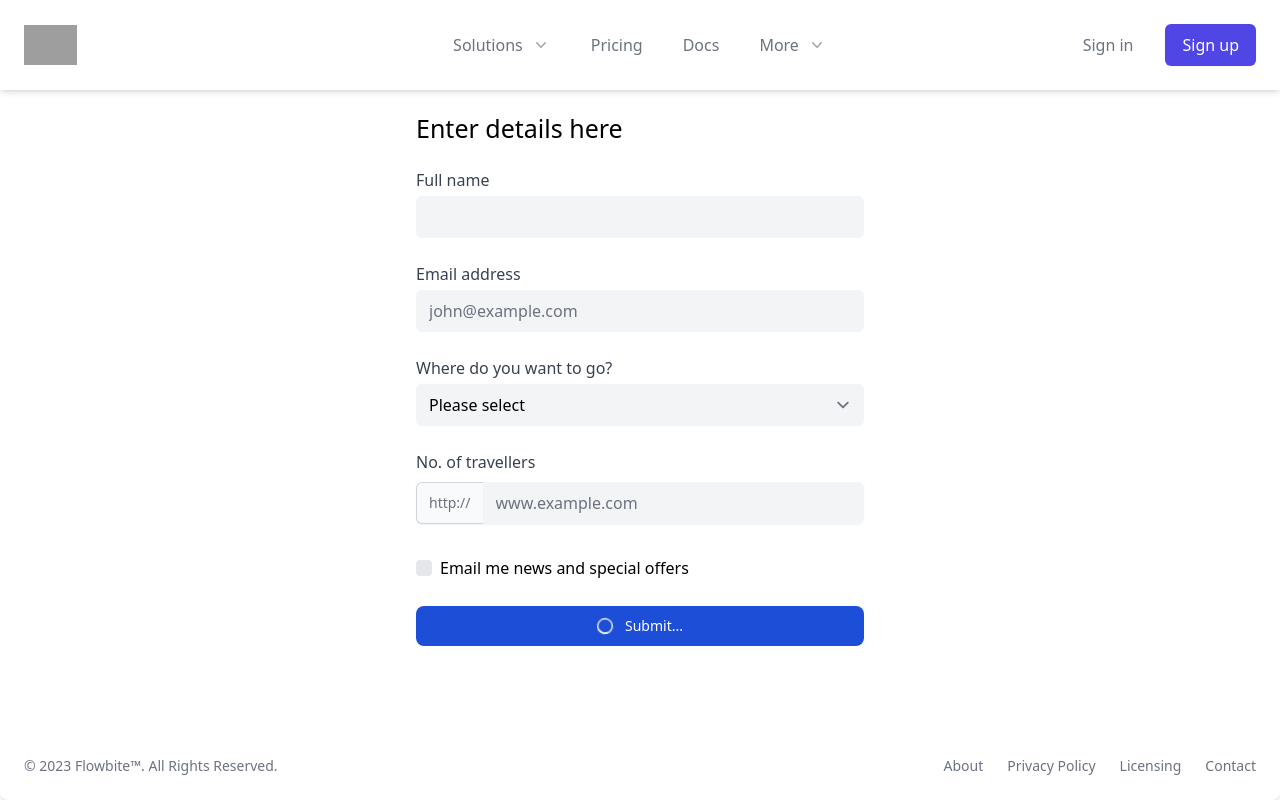
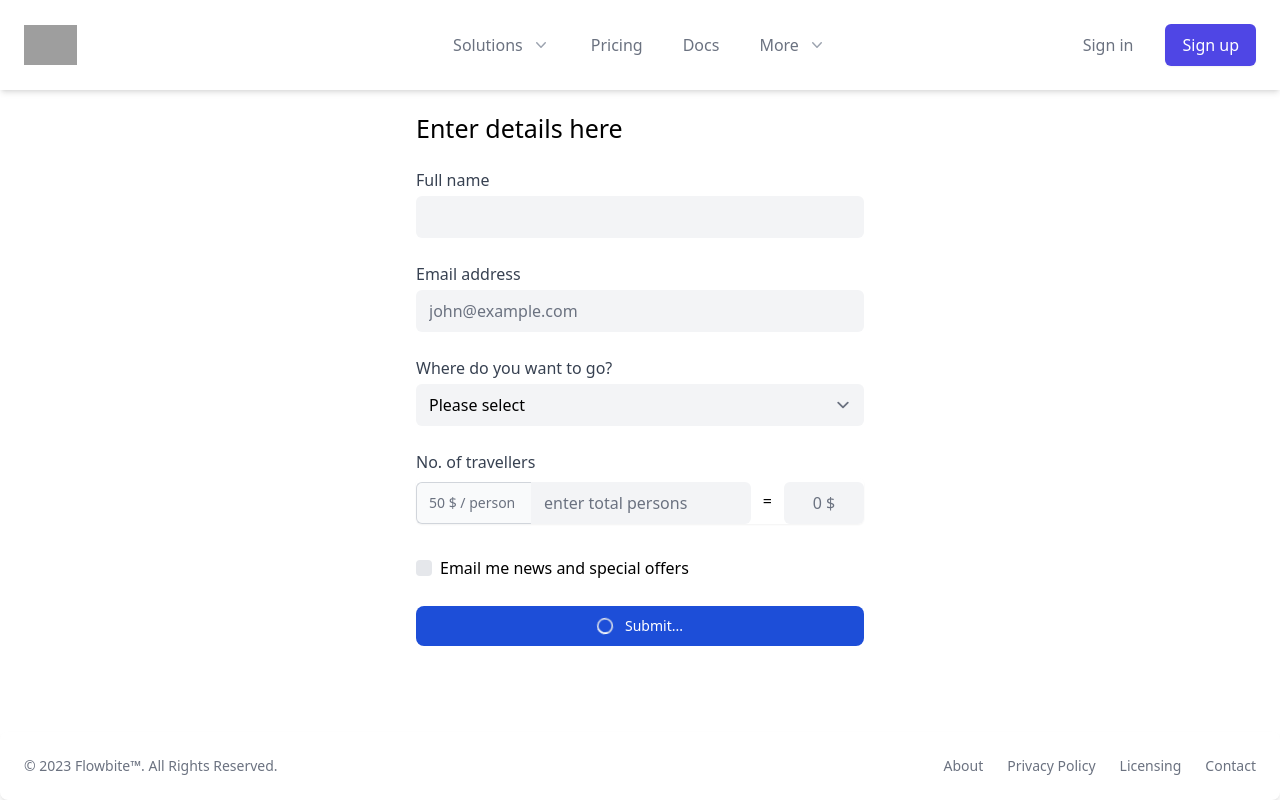
Before and after one commit to nynrathod/SpaceX, a React (Vite) app in the folder client/: page / in a window 1280 px wide. Built offline with nearby package versions, Linux system fonts and the light colour scheme; grey boxes are pictures that could not be loaded.

Commit message:
Home page updated

```diff
--- a/client/src/pages/Home.tsx
+++ b/client/src/pages/Home.tsx
@@ -1,46 +1,118 @@
-import React from 'react';
-
+import React, { useState } from 'react';
+import { useForm } from "react-hook-form";
 import Header from '../components/Header';
 import Footer from '../components/Footer';
 import Layout from '../components/Layout/Layout';
+import axios from 'axios';
+import { useNavigate } from "react-router-dom";
+
+interface IFormInputs {
+	fullName: string
+	email: string
+	whereDoYou: string
+	noTraveller: string
+}
 
 function Home() {
+
+	const navigate = useNavigate();
+	const [totalBudget, setTotalBudget] = useState('')
+	const { register, handleSubmit, setError, formState: { errors } } = useForm<IFormInputs>();
+
+	const onSubmit = (formData: any) => {
+		// console.log(formData)
+		axios.post('http://localhost:3000/api/form/submitForm', formData)
+			.then(function (response) {
+				// console.log(response);
+				navigate("/form-info", { state: { uid: response.data } });
+			})
+			.catch(function (error) {
+				console.log(error);
+			});
+	}
+
+	function budgetHandler(e: any) {
+		setTotalBudget(e.target.value)
+		console.log(e.target.value)
+	}
+
+	console.log(errors)
 	return (
 		<Layout>
 			<div className="m-auto max-w-md mt-[20px]">
 				<h3 className="text-[25px] mb-[20px]">Enter details here</h3>
+				<form onSubmit={handleSubmit(onSubmit)}>
 					<div className="grid grid-cols-1 gap-6">
 						<label className="block">
 							<span className="text-gray-700">Full name</span>
-						<input type="text" className="mt-1 block w-full rounded-md bg-gray-100 border-transparent focus:border-gray-500 focus:bg-white focus:ring-0" placeholder="" />
+							<input
+								type="text"
+								className="mt-1 block w-full rounded-md bg-gray-100 border-transparent focus:border-gray-500 focus:bg-white focus:ring-0"
+								placeholder=""
+								{...register("fullName", {
+									required: "This field is required",
+								})}
+							/>
+							{errors.fullName && <span className="text-red-800 text-[11px]">{errors.fullName.message}</span>}
 						</label>
 						<label className="block">
 							<span className="text-gray-700">Email address</span>
-						<input type="email" className="mt-1 block w-full rounded-md bg-gray-100 border-transparent focus:border-gray-500 focus:bg-white focus:ring-0" placeholder="john@example.com" />
+							<input
+								type="email"
+								className="mt-1 block w-full rounded-md bg-gray-100 border-transparent focus:border-gray-500 focus:bg-white focus:ring-0"
+								placeholder="john@example.com"
+								{...register("email", {
+									required: "required",
+									pattern: {
+										value: /\S+@\S+\.\S+/,
+										message: "Please enter valid email"
+									},
+								})}
+							/>
+							{errors.email && <span className="text-red-800 text-[11px]">{errors.email.message}</span>}
 						</label>
 						<label className="block">
 							<span className="text-gray-700">Where do you want to go? </span>
-						<select className="block w-full mt-1 rounded-md bg-gray-100 border-transparent focus:border-gray-500 focus:bg-white focus:ring-0">
+							<select
+								className="block w-full mt-1 rounded-md bg-gray-100 border-transparent focus:border-gray-500 focus:bg-white focus:ring-0"
+								{...register("whereDoYou", {
+									required: "This field is required",
+								})}
+							>
 								<option disabled selected>Please select</option>
 								<option value="India">India</option>
 								<option value="Africa">Africa</option>
 								<option value="Europe">Europe</option>
 							</select>
+							{errors.whereDoYou && <span className="text-red-800 text-[11px]">{errors.whereDoYou.message}</span>}
 						</label>
 						<label className="block">
 							<span className="text-gray-700">No. of travellers </span>
-						<div className="mt-1 flex rounded-md shadow-sm">
-							<span className="inline-flex items-center mt-1 rounded-l-md border border-r-0 border-gray-300 bg-gray-50 px-3 text-sm text-gray-500">
-								http://
+							<div className="mt-1 flex items-center rounded-md shadow-sm">
+								<span className="inline-flex h-full min-w-[115px] items-center mt-1 rounded-l-md border border-r-0 border-gray-300 bg-gray-50 py-[10px] px-3 text-sm text-gray-500">
+									50 $ / person
 								</span>
 								<input
+									type="number"
+									className="block mt-1 w-full rounded-md rounded-l-none bg-gray-100 border-transparent focus:border-gray-500 focus:bg-white focus:ring-0"
+									placeholder="enter total persons"
+									{...register("noTraveller", {
+										required: "This field is required",
+										onChange: (e) => { budgetHandler(e) },
+									})}
+								/>
+								<span className="flex items-center">
+									<span className="px-3">=</span>
+									<input
 										type="text"
-								name="company-website"
-								id="company-website"
-								className="block w-full mt-1 rounded-md rounded-l-none bg-gray-100 border-transparent focus:border-gray-500 focus:bg-white focus:ring-0"
-								placeholder="www.example.com"
+										className="block mt-1 rounded-md bg-gray-100 border-transparent focus:border-transparent text-center text-gray-500  focus:ring-0 max-w-[80px]"
+										placeholder=""
+										value={`${Number(totalBudget) * 50} $`}
+										readOnly
 									/>
+								</span>
 							</div>
+							{errors.noTraveller && <span className="text-red-800 text-[11px]">{errors.noTraveller.message}</span>}
 						</label>
 						<div className="block">
 							<div className="mt-2">
@@ -53,7 +125,7 @@ function Home() {
 							</div>
 						</div>
 						<div className="block">
-						<button disabled type="button" className="text-white bg-blue-700 hover:bg-blue-800 focus:ring-4 focus:outline-none focus:ring-blue-300 font-medium rounded-lg text-sm px-5 py-2.5 text-center mr-2 dark:bg-blue-600 dark:hover:bg-blue-700 dark:focus:ring-blue-800 inline-flex justify-center items-center w-full">
+							<button type="submit" className="text-white bg-blue-700 hover:bg-blue-800 focus:ring-4 focus:outline-none focus:ring-blue-300 font-medium rounded-lg text-sm px-5 py-2.5 text-center mr-2 dark:bg-blue-600 dark:hover:bg-blue-700 dark:focus:ring-blue-800 inline-flex justify-center items-center w-full">
 								<svg aria-hidden="true" role="status" className="inline w-4 h-4 mr-3 text-white animate-spin" viewBox="0 0 100 101" fill="none" xmlns="http://www.w3.org/2000/svg">
 									<path d="M100 50.5908C100 78.2051 77.6142 100.591 50 100.591C22.3858 100.591 0 78.2051 0 50.5908C0 22.9766 22.3858 0.59082 50 0.59082C77.6142 0.59082 100 22.9766 100 50.5908ZM9.08144 50.5908C9.08144 73.1895 27.4013 91.5094 50 91.5094C72.5987 91.5094 90.9186 73.1895 90.9186 50.5908C90.9186 27.9921 72.5987 9.67226 50 9.67226C27.4013 9.67226 9.08144 27.9921 9.08144 50.5908Z" fill="#E5E7EB" />
 									<path d="M93.9676 39.0409C96.393 38.4038 97.8624 35.9116 97.0079 33.5539C95.2932 28.8227 92.871 24.3692 89.8167 20.348C85.8452 15.1192 80.8826 10.7238 75.2124 7.41289C69.5422 4.10194 63.2754 1.94025 56.7698 1.05124C51.7666 0.367541 46.6976 0.446843 41.7345 1.27873C39.2613 1.69328 37.813 4.19778 38.4501 6.62326C39.0873 9.04874 41.5694 10.4717 44.0505 10.1071C47.8511 9.54855 51.7191 9.52689 55.5402 10.0491C60.8642 10.7766 65.9928 12.5457 70.6331 15.2552C75.2735 17.9648 79.3347 21.5619 82.5849 25.841C84.9175 28.9121 86.7997 32.2913 88.1811 35.8758C89.083 38.2158 91.5421 39.6781 93.9676 39.0409Z" fill="currentColor" />
@@ -62,6 +134,7 @@ function Home() {
 							</button>
 						</div>
 					</div>
+				</form>
 			</div>
 		</Layout>
 	);
```
Lines whose indentation alone changed are shown as unchanged.
